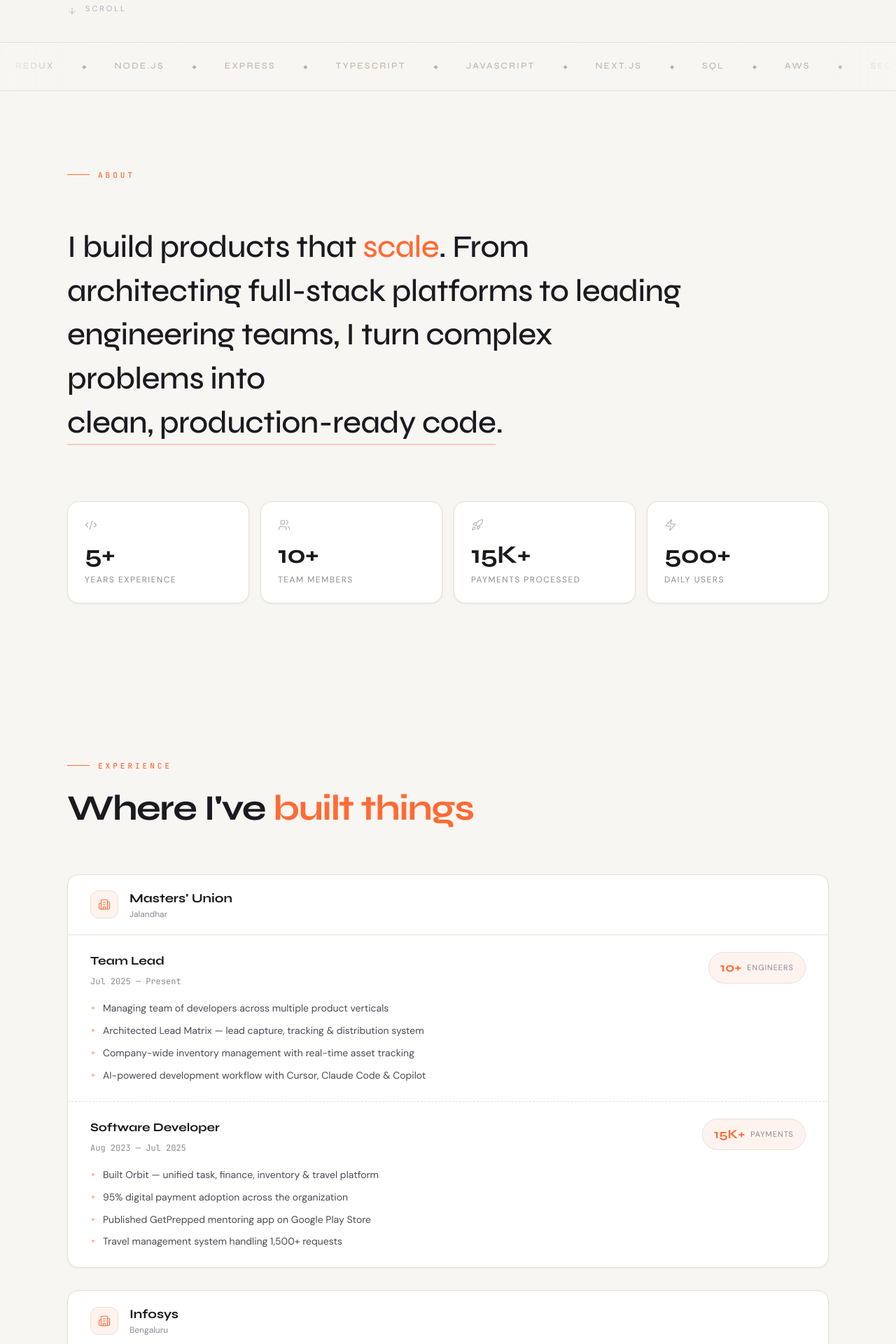
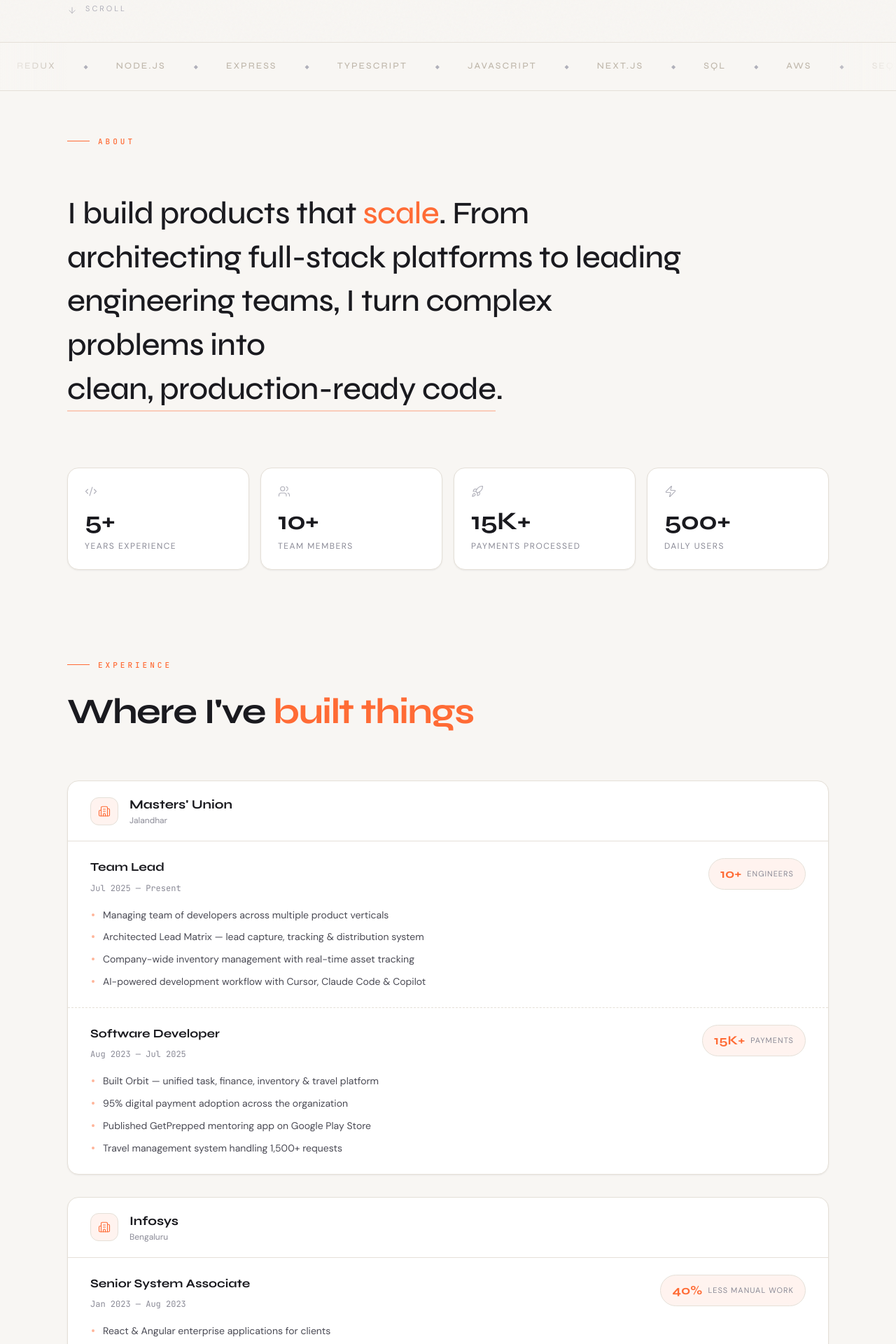
Before and after one commit to babbaranish/babbaranish.github.io, a Next.js app: page /new_portfolio/ in a window 1280 px wide. Shown: the part 740-2660 px from the top of the page at 70% size. Built offline with nearby package versions, Linux system fonts and the light colour scheme.

Commit message:
fix: reduce section spacing and fix clipped descenders in headings

```diff
--- a/src/components/About.tsx
+++ b/src/components/About.tsx
@@ -12,7 +12,7 @@ const stats = [
 
 export default function About() {
   return (
-    <section id="about" className="px-6 md:px-16 lg:px-24 py-28">
+    <section id="about" className="px-6 md:px-16 lg:px-24 py-16">
       {/* Section label */}
       <motion.div
         initial={{ opacity: 0, x: -20 }}
--- a/src/components/Contact.tsx
+++ b/src/components/Contact.tsx
@@ -13,7 +13,7 @@ const links = [
 
 export default function Contact() {
   return (
-    <section id="contact" className="px-6 md:px-16 lg:px-24 py-28">
+    <section id="contact" className="px-6 md:px-16 lg:px-24 py-16">
       {/* Section label */}
       <motion.div
         initial={{ opacity: 0, x: -20 }}
@@ -34,7 +34,7 @@ export default function Contact() {
         initial={{ opacity: 0, y: 20 }}
         whileInView={{ opacity: 1, y: 0 }}
         viewport={{ once: true }}
-        className="text-[clamp(2rem,5vw,4rem)] font-bold leading-[1.15] tracking-[-0.03em] mb-4"
+        className="text-[clamp(2rem,5vw,4rem)] font-bold leading-[1.35] tracking-[-0.03em] mb-4"
         style={{ fontFamily: "var(--font-display)", color: "var(--text-primary)" }}
       >
         Let&apos;s build something{" "}
--- a/src/components/Experience.tsx
+++ b/src/components/Experience.tsx
@@ -73,7 +73,7 @@ const companies: Company[] = [
 
 export default function Experience() {
   return (
-    <section id="experience" className="px-6 md:px-16 lg:px-24 py-28">
+    <section id="experience" className="px-6 md:px-16 lg:px-24 py-16">
       {/* Section label */}
       <motion.div
         initial={{ opacity: 0, x: -20 }}
@@ -94,7 +94,7 @@ export default function Experience() {
         initial={{ opacity: 0, y: 20 }}
         whileInView={{ opacity: 1, y: 0 }}
         viewport={{ once: true }}
-        className="text-[clamp(2rem,4vw,3.2rem)] font-bold leading-[1.15] tracking-[-0.03em] mb-16"
+        className="text-[clamp(2rem,4vw,3.2rem)] font-bold leading-[1.35] tracking-[-0.03em] mb-16"
         style={{ fontFamily: "var(--font-display)", color: "var(--text-primary)" }}
       >
         Where I&apos;ve{" "}
--- a/src/components/Projects.tsx
+++ b/src/components/Projects.tsx
@@ -42,7 +42,7 @@ const projects: Project[] = [
 
 export default function Projects() {
   return (
-    <section id="projects" className="px-6 md:px-16 lg:px-24 py-28">
+    <section id="projects" className="px-6 md:px-16 lg:px-24 py-16">
       {/* Section label */}
       <motion.div
         initial={{ opacity: 0, x: -20 }}
@@ -63,7 +63,7 @@ export default function Projects() {
         initial={{ opacity: 0, y: 20 }}
         whileInView={{ opacity: 1, y: 0 }}
         viewport={{ once: true }}
-        className="text-[clamp(2rem,4vw,3.2rem)] font-bold leading-[1.15] tracking-[-0.03em] mb-16"
+        className="text-[clamp(2rem,4vw,3.2rem)] font-bold leading-[1.35] tracking-[-0.03em] mb-16"
         style={{ fontFamily: "var(--font-display)", color: "var(--text-primary)" }}
       >
         Selected <span style={{ color: "var(--accent)" }}>work</span>
```
